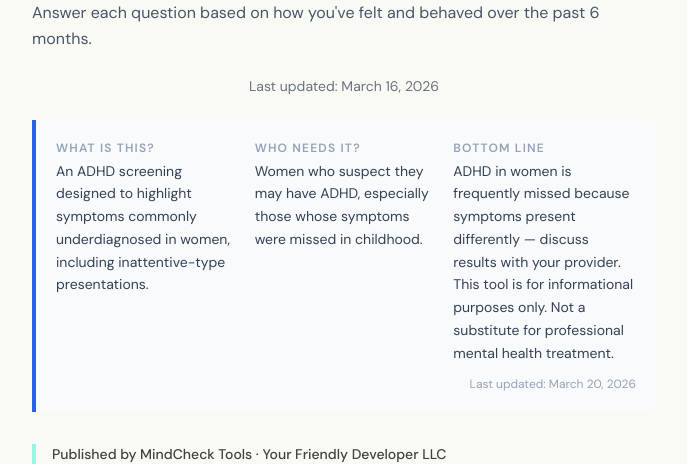
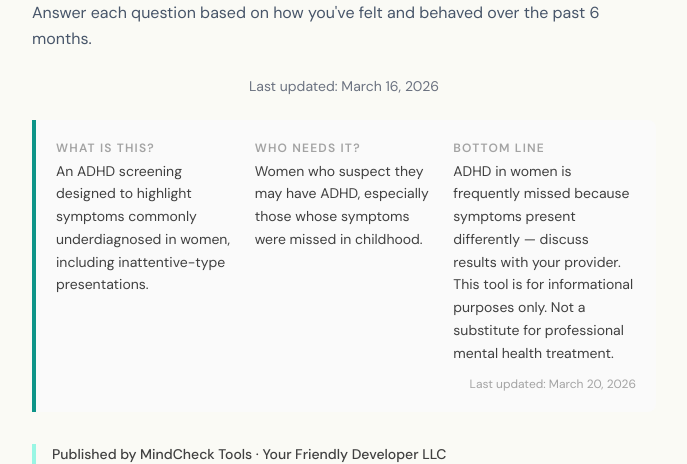
Before and after one commit to raiderj77/mhsud, a Next.js app: page /adhd-test-women in a window 1280 px wide. Shown: the part 4220-4684 px from the top of the page, without its empty margins (296-983 px from the left). Built offline with nearby package versions, Linux system fonts and the light colour scheme; a web font is replaced by a local one.

Commit message:
fix: replace blue/slate with sage/neutral palette in AnswerBlock

```diff
--- a/src/components/AnswerBlock.tsx
+++ b/src/components/AnswerBlock.tsx
@@ -9,31 +9,31 @@ export default function AnswerBlock({ what, who, bottomLine, lastUpdated }: Answ
   return (
     <section
       aria-label="Quick Answer"
-      className="answer-block border-l-4 border-blue-600 bg-slate-50 dark:bg-slate-800/50 dark:border-blue-400 rounded-r-lg p-5 mb-8"
+      className="answer-block border-l-4 border-sage-600 bg-neutral-50 dark:bg-neutral-800/50 dark:border-sage-400 rounded-r-lg p-5 mb-8"
     >
       <div className="grid grid-cols-1 md:grid-cols-3 gap-4 mb-3">
         <div>
-          <span className="block text-xs font-semibold uppercase tracking-widest text-slate-400 mb-1">
+          <span className="block text-xs font-semibold uppercase tracking-widest text-neutral-400 mb-1">
             What is this?
           </span>
-          <p className="text-sm leading-relaxed text-slate-700 dark:text-slate-300 m-0">{what}</p>
+          <p className="text-sm leading-relaxed text-neutral-700 dark:text-neutral-300 m-0">{what}</p>
         </div>
         <div>
-          <span className="block text-xs font-semibold uppercase tracking-widest text-slate-400 mb-1">
+          <span className="block text-xs font-semibold uppercase tracking-widest text-neutral-400 mb-1">
             Who needs it?
           </span>
-          <p className="text-sm leading-relaxed text-slate-700 dark:text-slate-300 m-0">{who}</p>
+          <p className="text-sm leading-relaxed text-neutral-700 dark:text-neutral-300 m-0">{who}</p>
         </div>
         <div>
-          <span className="block text-xs font-semibold uppercase tracking-widest text-slate-400 mb-1">
+          <span className="block text-xs font-semibold uppercase tracking-widest text-neutral-400 mb-1">
             Bottom line
           </span>
-          <p className="text-sm leading-relaxed text-slate-700 dark:text-slate-300 m-0">{bottomLine}</p>
+          <p className="text-sm leading-relaxed text-neutral-700 dark:text-neutral-300 m-0">{bottomLine}</p>
         </div>
       </div>
       <time
         dateTime={lastUpdated}
-        className="block text-right text-xs text-slate-400"
+        className="block text-right text-xs text-neutral-400"
       >
         Last updated:{' '}
         {new Date(lastUpdated).toLocaleDateString('en-US', {
```
